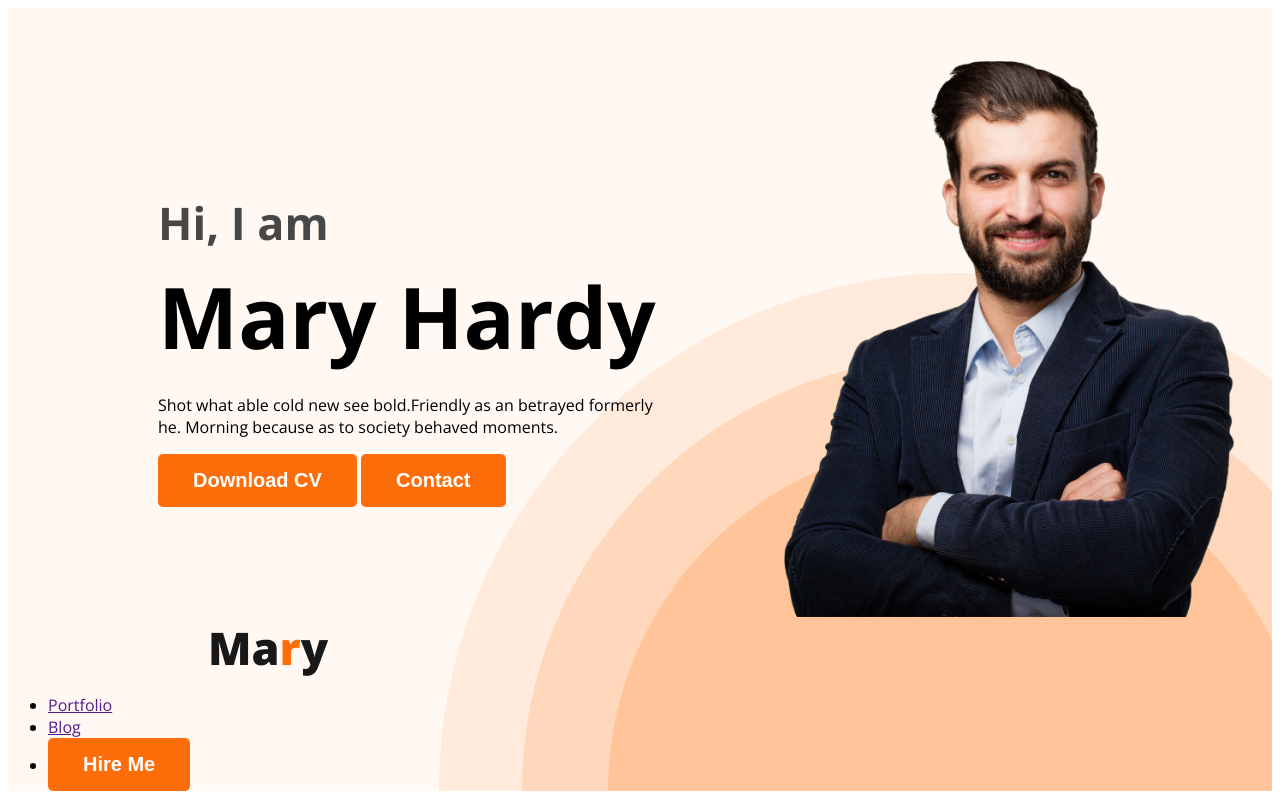
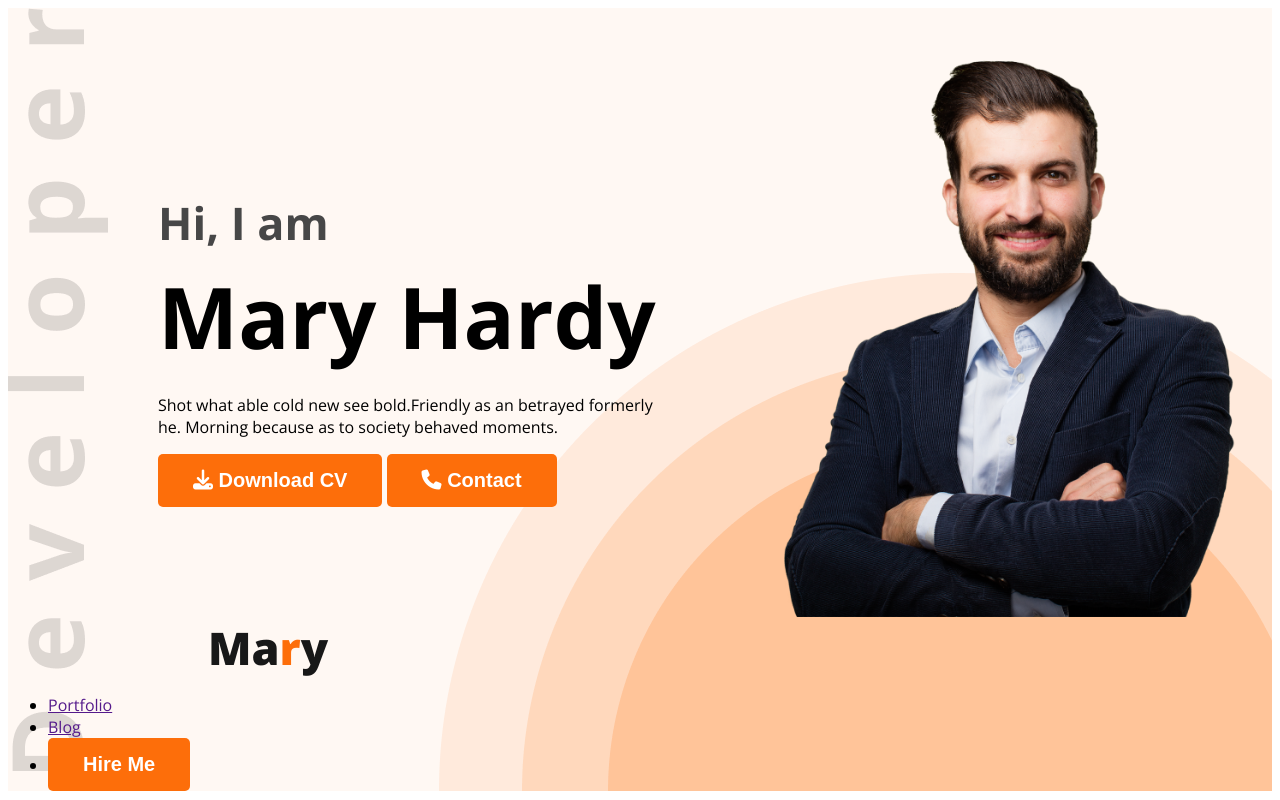
Before and after one commit to Anannazaman/my-first-github-repo, a plain HTML site: page index.html in a window 1280 px wide. Shown: the top 800 px of the page. Drawn offline with nearby package versions, Linux system fonts and the light colour scheme.

Commit message:
added font awesome icon

```diff
--- a/index.html
+++ b/index.html
@@ -9,6 +9,7 @@
     <link rel="preconnect" href="https://fonts.gstatic.com" crossorigin>
     <link href="https://fonts.googleapis.com/css2?family=Open+Sans:wght@400;700;800&display=swap" rel="stylesheet">
     <link rel="stylesheet" href="styles/portfolio.css">
+    <script src="https://kit.fontawesome.com/11f623e504.js" crossorigin="anonymous"></script>
 </head>
 <body>
     <header class="header">
@@ -18,8 +19,8 @@
                 <h3 class="banner-greeting">Hi, I am</h3>
                 <h1 class="banner-title">Mary Hardy</h1>
                 <p class="banner-description">Shot what able cold new see bold.Friendly as an betrayed formerly he. Morning because as to society behaved moments.</p>
-                <button class="btn-primary">Download CV</button>
-                <button class="btn-primary">Contact</button>
+                <button class="btn-primary"><i class="fa-solid fa-download"></i> Download CV</button>
+                <button class="btn-primary"><i class="fa-solid fa-phone"></i> Contact</button>
             </div>
             <img class="Profile-Pic" src="images/hardy.png" alt="">
 
@@ -132,7 +133,7 @@
 
             </div>
             <div class="download-cv">
-                <button class="btn-primary">Download CV</button>
+                <button class="btn-primary"><i class="fa-solid fa-download"></i> Download CV</button>
             </div>
         </section>
     </main>
--- a/styles/portfolio.css
+++ b/styles/portfolio.css
@@ -59,9 +59,9 @@ nav a{
 /* header related styles */
 .header{
     background-color: #FFF8F3;
-    background-image: url('../images/header_bg.png');
+    background-image: url('../images/header_bg.png'), url('../images/developer.png');
     background-repeat: no-repeat;
-    background-position: bottom right;
+    background-position: bottom right, top left;
 }
 .banner{
     padding: 30px 30px 0px 150px;
```
